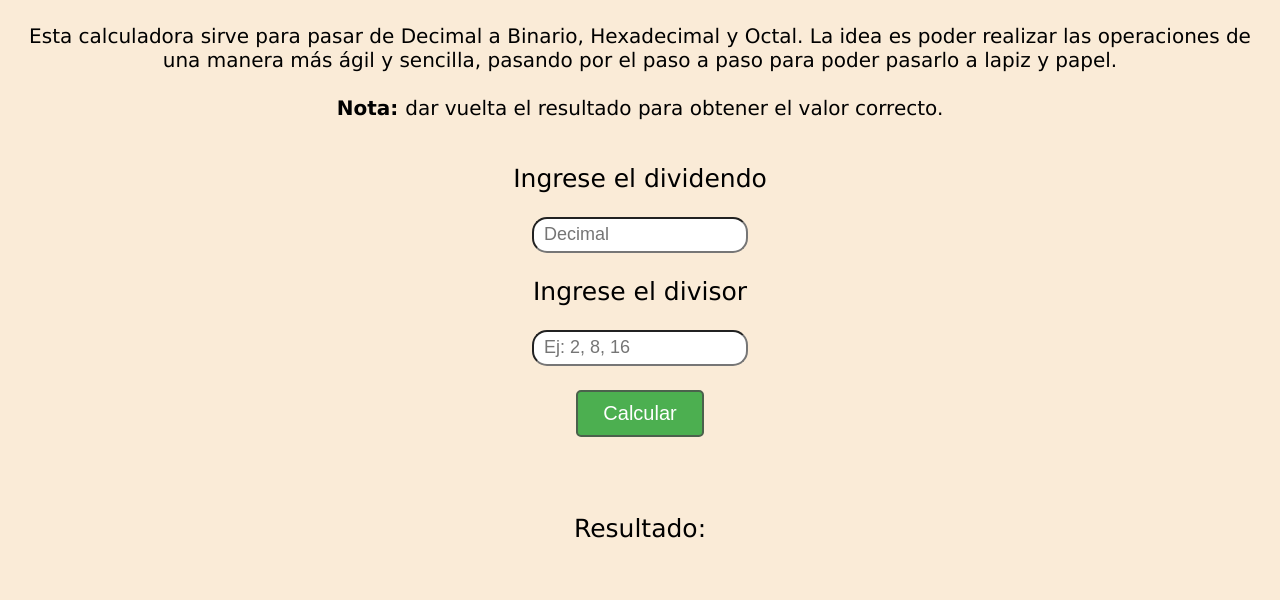
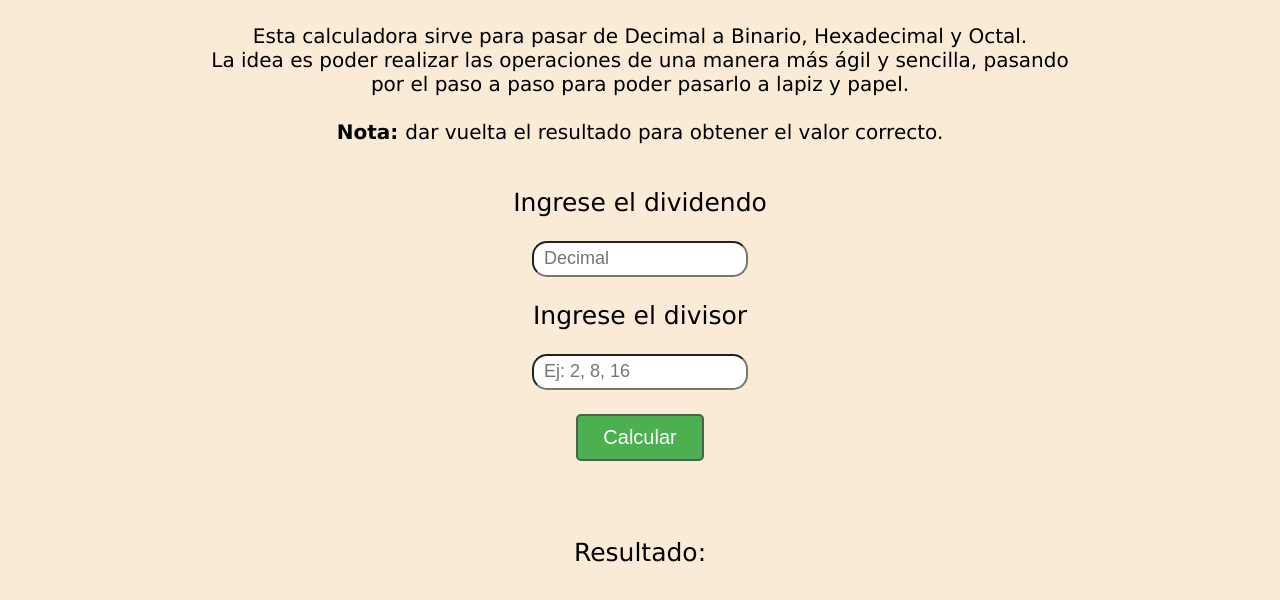
Before and after one commit to EmilianoMandacen/Calculadora.github.io, a plain HTML site: page index.html in a window 1280 px wide. Shown: the part 76-676 px from the top of the page. Drawn offline with Linux system fonts and the light colour scheme.

Commit message:
Update index.html

```diff
--- a/index.html
+++ b/index.html
@@ -12,8 +12,8 @@
     <h1>Calculadora</h1>
 
     <p>
-        Esta calculadora sirve para pasar de Decimal a Binario, Hexadecimal y Octal.
-        La idea es poder realizar las operaciones de una manera más ágil y sencilla, pasando por el paso a paso para poder pasarlo a lapiz y papel.
+        Esta calculadora sirve para pasar de Decimal a Binario, Hexadecimal y Octal.<br>
+        La idea es poder realizar las operaciones de una manera más ágil y sencilla, pasando <br> por el paso a paso para poder pasarlo a lapiz y papel.
         <br><br>
         <strong>Nota: </strong>dar vuelta el resultado para obtener el valor correcto.
     </p>
```
